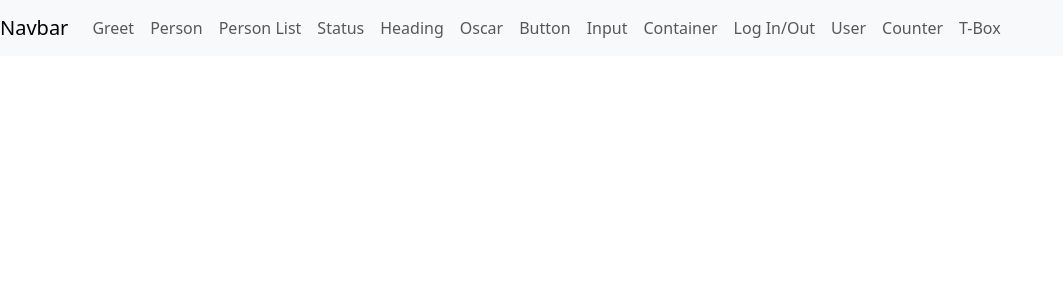
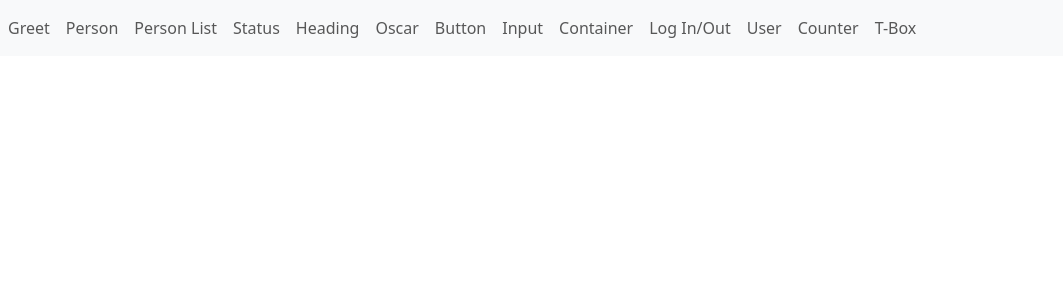
Before and after one commit to lucifercodz/ts-react, a React (Create React App) app: page / in a window 1280 px wide. Shown: the top 300 px of the page, without its empty margins (0-1063 px from the left). Built offline with nearby package versions, Linux system fonts and the light colour scheme.

Commit message:
remove navbar text

```diff
--- a/src/components/MenuBar.tsx
+++ b/src/components/MenuBar.tsx
@@ -5,7 +5,7 @@ export const MenuBar = () => {
   return (
     <>
       <nav className="navbar navbar-expand-lg navbar-light bg-light">
-        <a className="navbar-brand" href="#">
+        {/* <a className="navbar-brand" href="#">
           Navbar
         </a>
         <button
@@ -18,7 +18,7 @@ export const MenuBar = () => {
           aria-label="Toggle navigation"
         >
           <span className="navbar-toggler-icon"></span>
-        </button>
+        </button> */}
         <div className="collapse navbar-collapse" id="navbarNavDropdown">
           <ul className="navbar-nav">
             <li className="nav-item">
```
